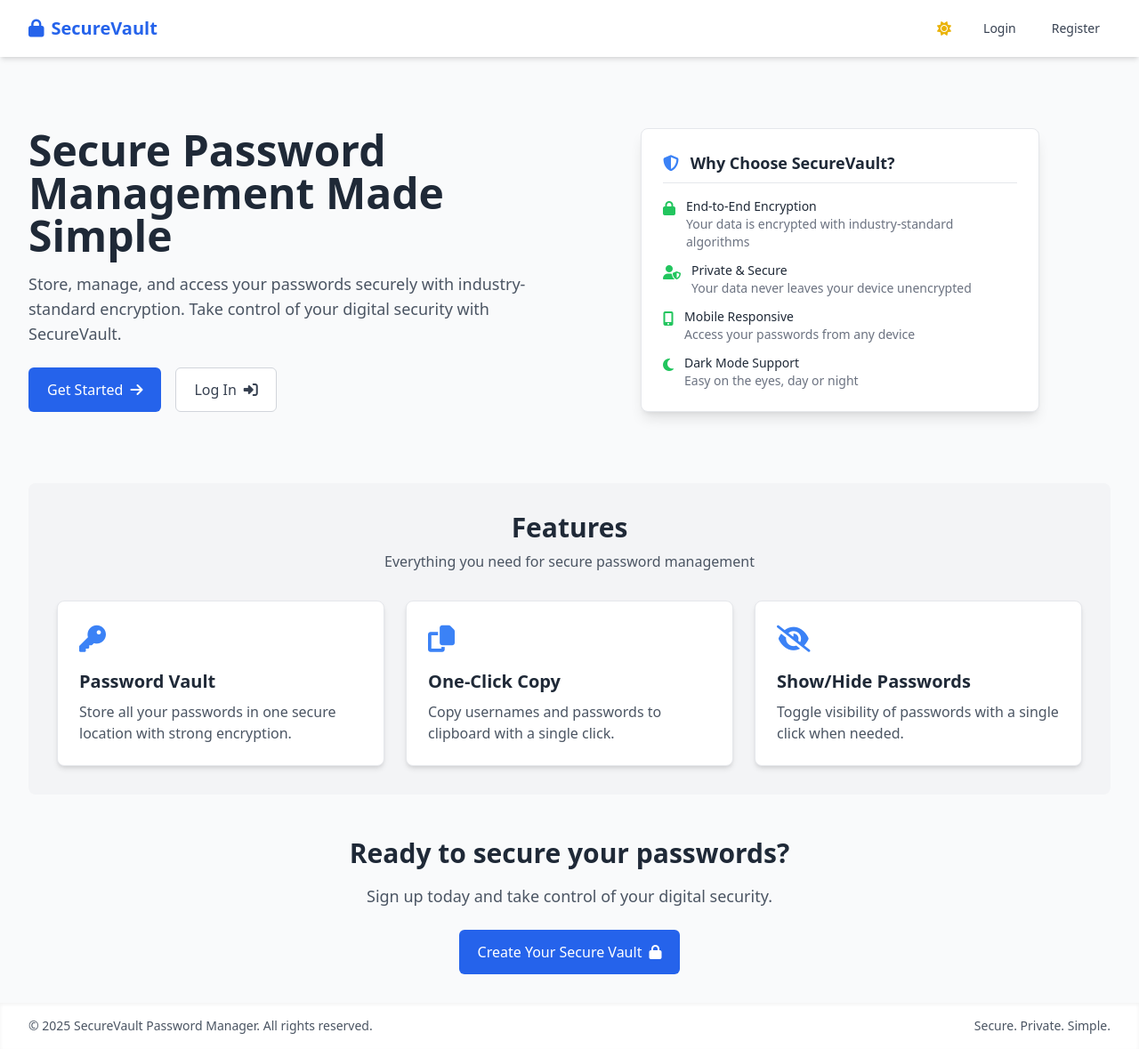
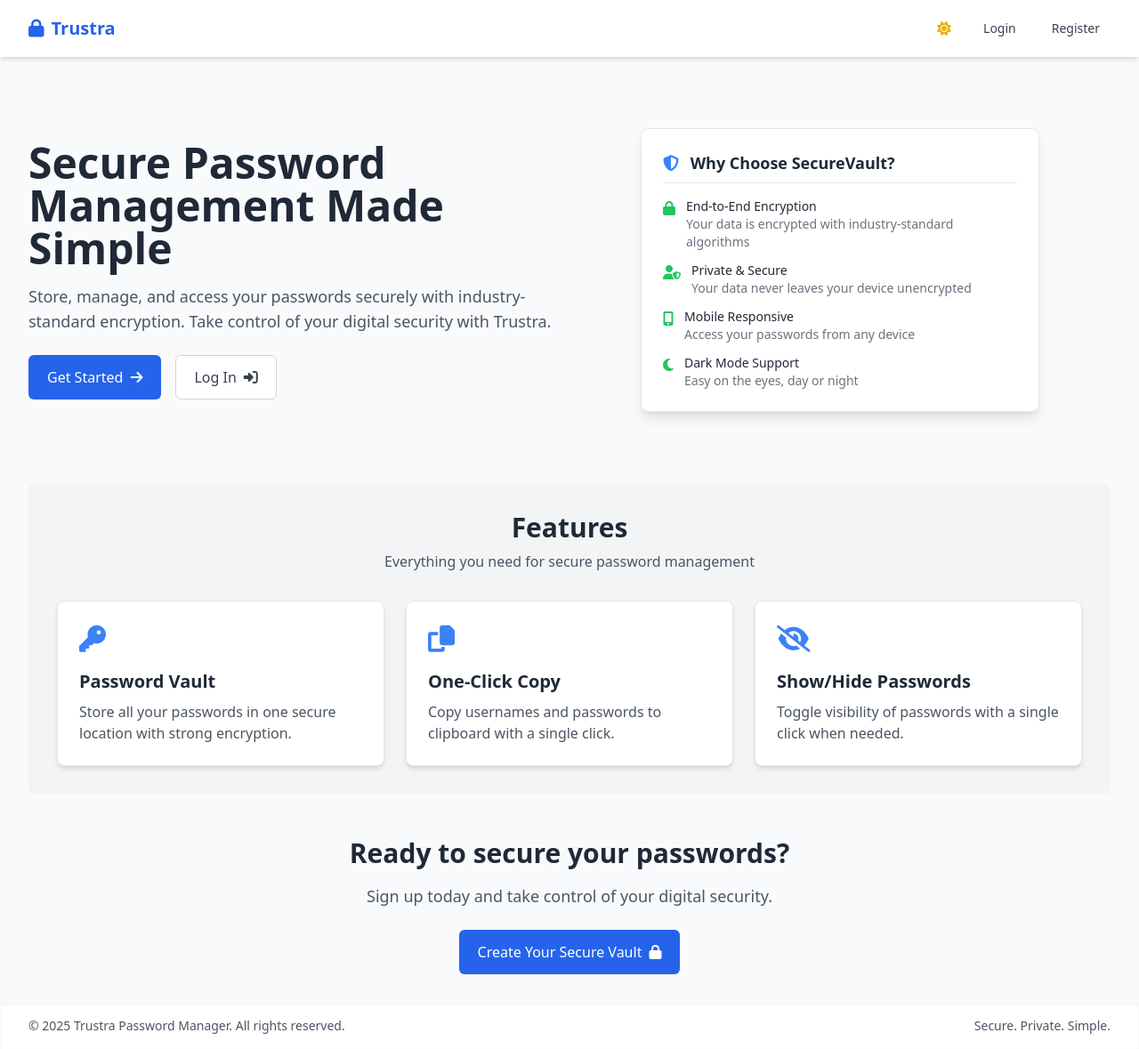
Before and after one commit to hxviihxxck/Trustra, a Flask app: page / in a window 1280 px wide. Shown: the whole page at 89% size. Run offline with Flask 3, Linux system fonts and the light colour scheme; some libraries are stand-ins or nearby versions.

Commit message:
Rename the password manager across the application to reflect new branding
Update templates (base.html, index.html) to rename "SecureVault" to "Trustra" for branding consistency.

Replit-Commit-Author: Agent
Replit-Commit-Session-Id: c424f8fa-27e8-4d95-9c69-c8446b67b617
Replit-Commit-Screenshot-Url: https://storage.googleapis.com/screenshot-production-us-central1/7680f08e-5d88-4f7d-a27c-555d6f1d0765/cea9fedf-f638-4854-ba12-8100d273a9f0.jpg

```diff
--- a/templates/base.html
+++ b/templates/base.html
@@ -56,7 +56,7 @@
                 <div class="flex">
                     <div class="flex-shrink-0 flex items-center">
                         <a href="{{ url_for('index') }}" class="text-primary-600 dark:text-primary-400 font-bold text-xl">
-                            <i class="fas fa-lock mr-2"></i>SecureVault
+                            <i class="fas fa-lock mr-2"></i>Trustra
                         </a>
                     </div>
                 </div>
@@ -171,7 +171,7 @@
         <div class="max-w-7xl mx-auto px-4 sm:px-6 lg:px-8 py-4">
             <div class="flex items-center justify-between">
                 <div class="text-gray-600 dark:text-gray-400 text-sm">
-                    &copy; 2025 SecureVault Password Manager. All rights reserved.
+                    &copy; 2025 Trustra Password Manager. All rights reserved.
                 </div>
                 <div class="text-gray-600 dark:text-gray-400 text-sm">
                     <span>Secure. Private. Simple.</span>
--- a/templates/index.html
+++ b/templates/index.html
@@ -1,6 +1,6 @@
 {% extends "base.html" %}
 
-{% block title %}SecureVault - Secure Password Manager{% endblock %}
+{% block title %}Trustra - Secure Password Manager{% endblock %}
 
 {% block content %}
 <div class="fade-in flex flex-col md:flex-row items-center justify-between py-8">
@@ -10,7 +10,7 @@
         </h1>
         <p class="text-lg text-gray-600 dark:text-gray-300 mb-6">
             Store, manage, and access your passwords securely with industry-standard encryption.
-            Take control of your digital security with SecureVault.
+            Take control of your digital security with Trustra.
         </p>
         <div class="flex flex-col sm:flex-row space-y-4 sm:space-y-0 sm:space-x-4">
             <a href="{{ url_for('register') }}" class="inline-flex items-center justify-center px-5 py-3 border border-transparent text-base font-medium rounded-md text-white bg-primary-600 hover:bg-primary-700 focus:outline-none focus:ring-2 focus:ring-offset-2 focus:ring-primary-500 transition">
```
